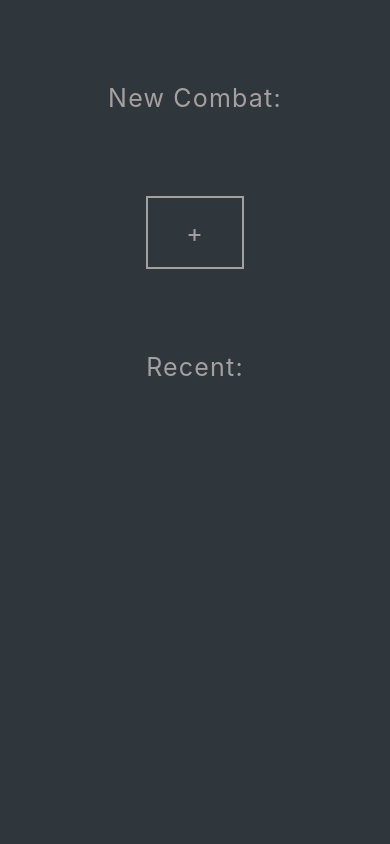
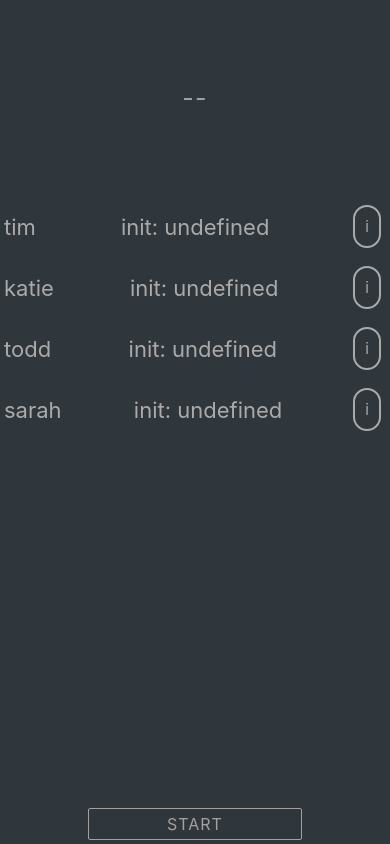
Before and after one commit to applied-sorcery/dnd-init-tracker, a React Native app: screen / in a window 390 px wide. Built offline with nearby package versions, Linux system fonts and the light colour scheme.

Commit message:
clean up combatView, adjust some styles, add notes about dummy data and flow

```diff
--- a/src/components/CombatView.js
+++ b/src/components/CombatView.js
@@ -24,48 +24,57 @@ import { Animated } from "react-native";
 
 const baseUrl = "http://dnd5eapi.co";
 
-const CombatView = ({ navigation, ...props }) => {
-  //mock data:
-
+const CombatView = () => {
   const [round, setRound] = useState(0);
   const [whoseTurn, setWhoseTurn] = useState(0);
   const [duringBattle, setDuringBattle] = useState(false);
   const [preBattle, setPreBattle] = useState(true);
   const [addingCombatant, setAddingCombatant] = useState(false);
-  const [savedCombats, setSavedCombats] = useState([]);
-  const [combatants, setCombatants] = useState(props.combatants);
-  const [testData, settestData] = useState([
-    { id: "1", name: "tim", initScore: 2 },
-    { id: "2", name: "katie", initScore: 20 },
-    { id: "3", name: "todd", initScore: 19 },
-    { id: "4", name: "sarah", initScore: 13 },
-  ]);
+  const [savedCombats, setSavedCombats] = useState(
+    //some dummy data: when this array is uncommented, there is 1 saved combat named "cobmat1" which has 2 combatants...
+    //if this array is commented out, there are no saved combats and the screen loads directly to new combat view
+    [
+      {
+        name: "combat1",
+        combatants: [{ name: "combatant-1" }, { name: "combatant-2" }],
+      },
+    ]
+  );
+  const [combatants, setCombatants] = useState(
+    //some dummy data: when this array is uncommented, there are 4 currently added/ready combatants, they should be displayed
+    //if this array is commented out, there are no loaded combatants and the plus sign to add combatants is front and center
+    //also the start button won't be available
 
-  const isNewCombat = () => savedCombats == 0;
+    [
+      { id: "1", name: "tim", initScore: 2 },
+      { id: "2", name: "katie", initScore: 20 },
+      { id: "3", name: "todd", initScore: 19 },
+      { id: "4", name: "sarah", initScore: 13 },
+    ]
+  );
+  const [savingCombat, setSavingCombat] = useState(false);
+  const [loadingCombat, setLoadingCombat] = useState(false);
+  const [namingCombat, setNamingCombat] = useState(false);
+
+  const [testData, settestData] = useState();
+
+  const isNewCombat = () => {
+    console.log("isNewCombat()");
+    return savedCombats.length == 0;
+  };
   const isCombatReady = () =>
     combatants && combatants.every((combatant) => combatant.initScore);
 
   const renderItem = ({ item }) => (
     <ListItem
       item={item}
-      myTurn={testData.indexOf(item) == whoseTurn && !preBattle ? true : false}
+      myTurn={
+        combatants.indexOf(item) == whoseTurn && !preBattle ? true : false
+      }
     />
   );
 
-  const onStartPress = () => {
-    setPreBattle(false);
-    setRound(1);
-  };
-
-  const onNextPress = () => {
-    if (testData.length - 1 == whoseTurn) {
-      setRound((round) => round + 1);
-      setWhoseTurn(0);
-    } else {
-      setWhoseTurn(whoseTurn + 1);
-    }
-  };
-
+  //button press handlers
   const onNewCombatPress = () => {};
 
   const onNewCombatantPress = () => {};
@@ -76,12 +85,29 @@ const CombatView = ({ navigation, ...props }) => {
 
   const onPlusIconPress = () => {};
 
+  const onStartPress = () => {
+    setPreBattle(false);
+    setDuringBattle(true);
+    setRound(1);
+  };
+
+  const onNextPress = () => {
+    if (combatants.length - 1 == whoseTurn) {
+      setRound((round) => round + 1);
+      setWhoseTurn(0);
+    } else {
+      setWhoseTurn(whoseTurn + 1);
+    }
+  };
+
   const onResetPress = () => {
     setRound(0);
     setWhoseTurn(0);
     setPreBattle(true);
+    setDuringBattle(false);
   };
 
+  //function components
   const CombatMenu = () => (
     <>
       <TouchableOpacity onPress={onLoadCombatPress}>
@@ -92,6 +118,20 @@ const CombatView = ({ navigation, ...props }) => {
       </TouchableOpacity>
       <Text style={Styles.defaultText}>Recent:</Text>
     </>
+  );
+
+  const CombatantList = () => (
+    <View style={Styles.listArea}>
+      <FlatList
+        data={combatants}
+        renderItem={renderItem}
+        keyExtractor={(item) => item.id}
+        ListEmptyComponent={() => (
+          <Text style={Styles.defaultText}>{"<no mobs yet>"}</Text>
+        )}
+        keyboardShouldPersistTaps="always"
+      />
+    </View>
   );
 
   const NewCombatView = () => (
@@ -135,8 +175,9 @@ const CombatView = ({ navigation, ...props }) => {
       {!combatants ? (
         <>{isNewCombat() ? <NewCombatView /> : <CombatMenu />}</>
       ) : (
-        <View>
+        <View style={Styles.container}>
           <Text style={Styles.defaultText}>--</Text>
+          <CombatantList />
           <TouchableOpacity onPress={onStartPress}>
             <Text style={Styles.button}>START</Text>
           </TouchableOpacity>
@@ -147,25 +188,15 @@ const CombatView = ({ navigation, ...props }) => {
 
   //this is the list of combatants.
   // --can be populated manually adding or by loading
-  const CombatantList = () => (
-    <View style={Styles.listArea}>
-      <FlatList
-        data={testData}
-        renderItem={renderItem}
-        keyExtractor={(item) => item.id}
-        ListEmptyComponent={() => (
-          <Text style={Styles.defaultText}>{"<no mobs yet>"}</Text>
-        )}
-        keyboardShouldPersistTaps="always"
-      />
-    </View>
-  );
 
   return (
     <View style={Styles.container}>
       {preBattle && <PreBattleView />}
       {duringBattle && <DuringBattleView />}
-      {addingCombatant && <AddingCombatantView />}
+      {/*{addingCombatant && <AddingCombatantView />}
+      {savingCombat && <SavingCombatView />}
+      {loadingCombat && <LoadingCombatView />}
+      {namingCombat && <NamingCombatView />} */}
 
       {/*
 
@@ -189,19 +220,7 @@ const CombatView = ({ navigation, ...props }) => {
       ## BOTH:
       -PLUS ICON BUTTON: with dropdown after pressing it, options: add individual in either pre-battle or during battle there's the option to add more combatants.
       -You can save your combat OR yoru group in pre-battle OR battle
-      -display the list of current combatants if there is one (both pre and during battle)
-
-
-      <View style={Styles.listArea}>
-
-        <FlatList
-          data={testData}
-          renderItem={renderItem}
-          keyExtractor={(item) => item.id}
-          ListEmptyComponent={() => <Text>{'<no mobs yet>'}</Text>}
-          keyboardShouldPersistTaps="always"
-        />
-      </View> */}
+    -display the list of current combatants if there is one (both pre and during battle)*/}
     </View>
   );
 };
--- a/src/components/ListItem.js
+++ b/src/components/ListItem.js
@@ -15,22 +15,43 @@ import Icon from "react-native-vector-icons/MaterialIcons";
 //import Icon from '@expo/vector-icons/MaterialIcons';
 import { NavigationContainer } from "@react-navigation/native";
 import { createStackNavigator } from "@react-navigation/stack";
+import Styles from "../../Style";
 
 const ListItem = ({ item, addItem, removeItem, onInfoPress, myTurn }) => {
   return (
-    <TouchableOpacity style={styles.listItem}>
+    <TouchableOpacity>
       <View style={myTurn ? styles.listItemViewMyTurn : styles.listItemView}>
         <Text style={styles.listItemText}>{item.name} </Text>
+        <Text style={styles.listItemText}>{"init: " + item.init}</Text>
         <View style={styles.right}>
-          <TouchableOpacity style={styles.infoIcon}>
-            <Icon
-              name="info"
-              size={18}
-              color="#fff"
-              onPress={() => onInfoPress(item.id)}
-            />
+          <TouchableOpacity
+            style={styles.Button}
+            onPress={() => onInfoPress(item.id)}
+          >
+            <Text
+              style={[
+                {
+                  color: "#aaa",
+                  fontSize: 15,
+                  borderWidth: 2,
+                  borderColor: "#aaa",
+                  borderRadius: 100,
+                  padding: 10,
+                  margin: 5,
+                  flex: 1,
+                  textAlign: "center",
+                },
+              ]}
+            >
+              i
+            </Text>
           </TouchableOpacity>
-          <View style={styles.qtyView}>
+          {/*
+             I'm hiding this right now because this was the list view specifically for searching/adding/removing monsters and
+              now we're using this for combat view's simple initiative tracking list
+              and we might want it still for searching.
+
+            <View style={styles.qtyView}>
             <TouchableOpacity onPress={() => removeItem(item.id)}>
               <Icon name="remove" size={18} color="#c85c5c" />
             </TouchableOpacity>
@@ -40,7 +61,7 @@ const ListItem = ({ item, addItem, removeItem, onInfoPress, myTurn }) => {
             <TouchableOpacity onPress={() => addItem(item.id)}>
               <Icon name="add" size={18} color="#c85c5c" />
             </TouchableOpacity>
-          </View>
+          </View> */}
         </View>
       </View>
     </TouchableOpacity>
@@ -48,17 +69,11 @@ const ListItem = ({ item, addItem, removeItem, onInfoPress, myTurn }) => {
 };
 
 const styles = StyleSheet.create({
-  listItem: {
-    padding: 5,
-    backgroundColor: "#2f363c",
-    // borderWidth: 4,
-    // borderColor: 'blue',
-  },
   listItemView: {
     flexDirection: "row",
     justifyContent: "space-between",
     alignItems: "center",
-    padding: 4,
+    padding: 4, //added so border won't make it jump when it's "my turn"
   },
   listItemViewMyTurn: {
     flexDirection: "row",
@@ -67,12 +82,13 @@ const styles = StyleSheet.create({
     borderWidth: 4,
     borderColor: "green",
   },
-  infoIcon: {
-    margin: 3,
-  },
+
   right: {
     flexDirection: "row",
-    justifyContent: "flex-end",
+    // borderWidth: 4,
+    // borderColor: "green",
+    margin: 0,
+    padding: 0,
   },
   listItemText: { fontSize: 22, color: "#AAA" },
   qtyView: { flexDirection: "row", alignItems: "center" },
```
